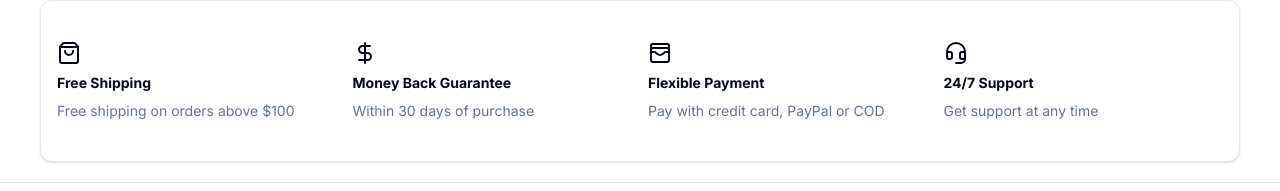
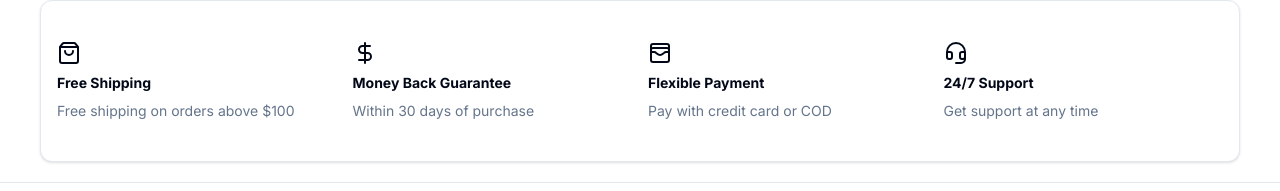
Before and after one commit to the0xtobi/nextstore, a Next.js app: page / in a window 1280 px wide. Shown: the part 761-952 px from the top of the page. Built offline with nearby package versions, Linux system fonts and the light colour scheme; no server answers; the database is empty.

Commit message:
icon boxes

```diff
--- a/components/icon-boxes.tsx
+++ b/components/icon-boxes.tsx
@@ -24,7 +24,7 @@ const IconBoxes = () => {
             <WalletCards />
             <div className="text-sm font-bold">Flexible Payment</div>
             <div className="text-sm text-muted-foreground">
-              Pay with credit card, PayPal or COD
+              Pay with credit card or COD
             </div>
           </div>
           <div className="space-y-2">
```
